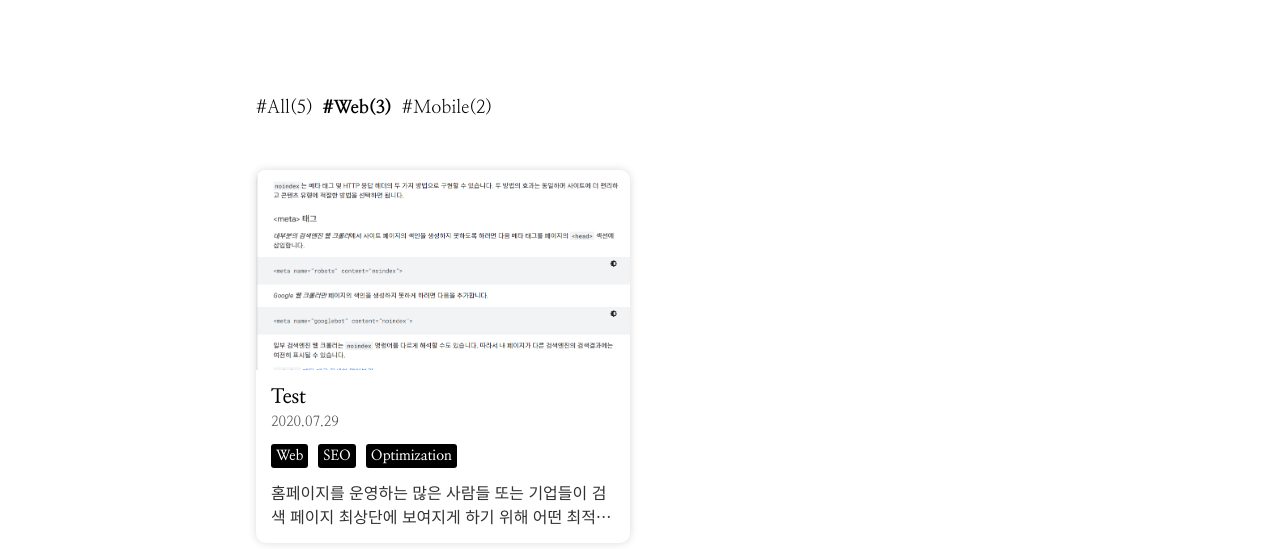
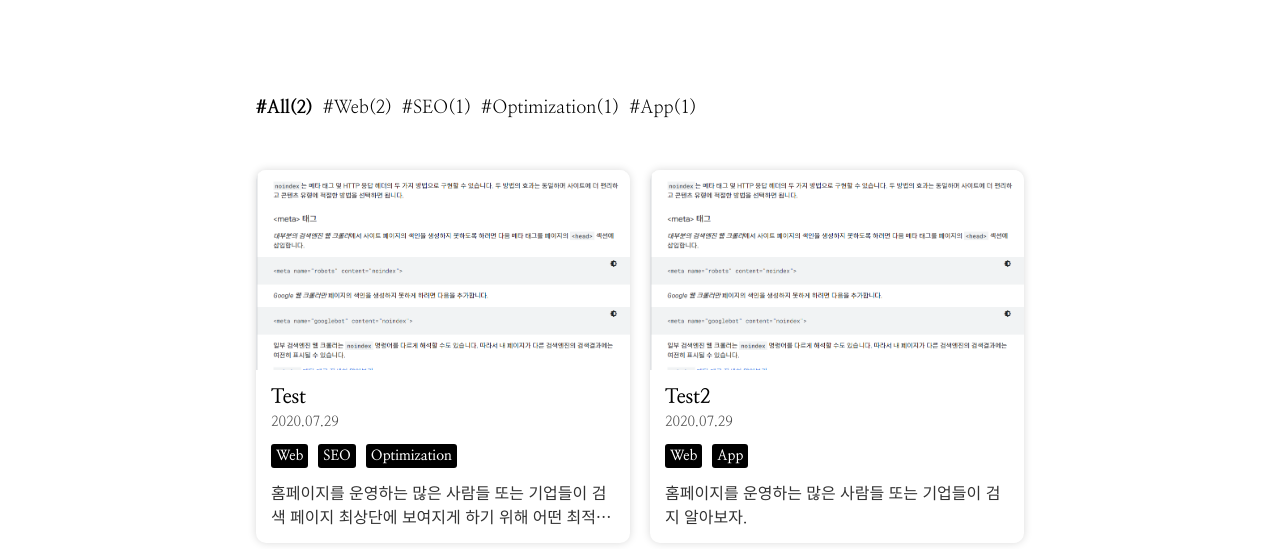
Before and after one commit to phk9436/gatsbyBlog, a Gatsby site in the folder myapp/: page / in a window 1280 px wide. Shown: the part 403-952 px from the top of the page. Built offline with nearby package versions, Linux system fonts and the light colour scheme; Gatsby itself is replaced by a stand-in of ours.

Commit message:
category Parse, reduce, filter

```diff
--- a/myapp/package.json
+++ b/myapp/package.json
@@ -23,6 +23,7 @@
     "gatsby-transformer-sharp": "^4.24.0",
     "prismjs": "^1.29.0",
     "prop-types": "^15.8.1",
+    "query-string": "^7.1.1",
     "react": "^18.1.0",
     "react-dom": "^18.1.0",
     "tsc-init": "^2.1.0",
--- a/myapp/src/components/Main/PostList.tsx
+++ b/myapp/src/components/Main/PostList.tsx
@@ -1,17 +1,32 @@
-import React from "react"
+import React, { useMemo } from "react"
 import styled from "@emotion/styled"
 import PostItem from "./PostItem"
 import { PostListItemType } from "types/PostItem.types"
 
-interface PostProps {
+interface PostListProps {
+  selectedCategory: string
   posts: PostListItemType[]
 }
 
-function PostList({ posts }: PostProps) {
-  console.log(posts[0].node)
+function PostList({ selectedCategory, posts }: PostListProps) {
+  const postListData = useMemo(
+    () =>
+      posts.filter(
+        ({
+          node: {
+            frontmatter: { categories },
+          },
+        }: PostListItemType) =>
+          selectedCategory !== "All"
+            ? categories.includes(selectedCategory)
+            : true
+      ),
+    [selectedCategory]
+  )
+
   return (
     <PostListWrapper>
-      {posts.map(({ node: { id, frontmatter } }) => (
+      {postListData.map(({ node: { id, frontmatter } }: PostListItemType) => (
         <PostItem {...frontmatter} link="https://www.naver.com" key={id} />
       ))}
     </PostListWrapper>
--- /dev/null
+++ b/myapp/src/contents/test2.md
@@ -0,0 +1,21 @@
+---
+date: '2020-07-29'
+title: 'Test2'
+categories: ['Web', 'App']
+summary: '홈페이지를 운영하는 많은 사람들 또는 기업들이 검지 알아보자.'
+thumbnail: './test.png'
+---
+
+### 2. Use 'Robots.txt' File
+
+Robots.txt 파일은 검색 엔진에 어떤 페이지를 크롤링해도 되는지 알리는 파일로, 서버의 루트 디렉토리에 있어야 한다.
+
+과도한 Robots.txt 파일은 더 많은 방문자를 유도할 수 있는 정상적인 검색 엔진 크롤러의 접근을 막을 가능성이 있기 때문에 적절하게 설정해야 한다.
+
+---
+
+## Source
+
+- SEO 기본 가이드
+
+  [<https://support.google.com/webmasters/answer/7451184?hl=ko&ref_topic=9460495>](<https://support.google.com/webmasters/answer/7451184?hl=ko&ref_topic=9460495>)
--- a/myapp/src/pages/index.tsx
+++ b/myapp/src/pages/index.tsx
@@ -3,13 +3,17 @@ import GlobalStyle from "components/Common/GlobalStyle"
 import styled from "@emotion/styled"
 import Intro from "components/Main/Intro"
 import Footer from "components/Common/Footer"
-import CategoryList from "components/Main/CategoryList"
+import CategoryList, { CategoryListProps } from "components/Main/CategoryList"
 import PostList from "components/Main/PostList"
 import { graphql } from "gatsby"
 import { PostListItemType } from "types/PostItem.types"
 import { IGatsbyImageData } from "gatsby-plugin-image"
+import queryString, { ParsedQuery } from "query-string"
 
-interface PostProps {
+export interface PostProps {
+  location: {
+    search: string
+  }
   data: {
     allMarkdownRemark: {
       edges: PostListItemType[]
@@ -22,19 +26,53 @@ interface PostProps {
   }
 }
 
-export const CATEGORY_LIST = {
-  All: 5,
-  Web: 3,
-  Mobile: 2,
-}
+const IndexPage = ({
+  location: { search },
+  data: { file, allMarkdownRemark },
+}: PostProps) => {
+  const parsed: ParsedQuery<string> = queryString.parse(search)
+  const selectedCategory =
+    !parsed.category || typeof parsed.category !== "string"
+      ? "All"
+      : parsed.category
 
-const IndexPage = ({ data: { file, allMarkdownRemark } }: PostProps) => {
+  const categoryList = React.useMemo(
+    () =>
+      allMarkdownRemark.edges.reduce(
+        (
+          list: CategoryListProps["categoryList"], //acc
+          {
+            node: {
+              frontmatter: { categories }, //cur
+            },
+          }: PostListItemType
+        ) => {
+          categories.forEach(category => {
+            if (list[category] === undefined) list[category] = 1
+            else list[category]++
+          })
+
+          list["All"]++
+
+          return list
+        },
+        { All: 0 } // initailValue
+      ),
+    []
+  )
+
   return (
     <Container>
       <GlobalStyle />
       <Intro profileImage={file.childImageSharp.gatsbyImageData} />
-      <CategoryList selectedCategory="Web" categoryList={CATEGORY_LIST} />
-      <PostList posts={allMarkdownRemark.edges} />
+      <CategoryList
+        selectedCategory={selectedCategory}
+        categoryList={categoryList}
+      />
+      <PostList
+        selectedCategory={selectedCategory}
+        posts={allMarkdownRemark.edges}
+      />
       <Footer />
     </Container>
   )
```
Also changed, not shown: 1 other file.
